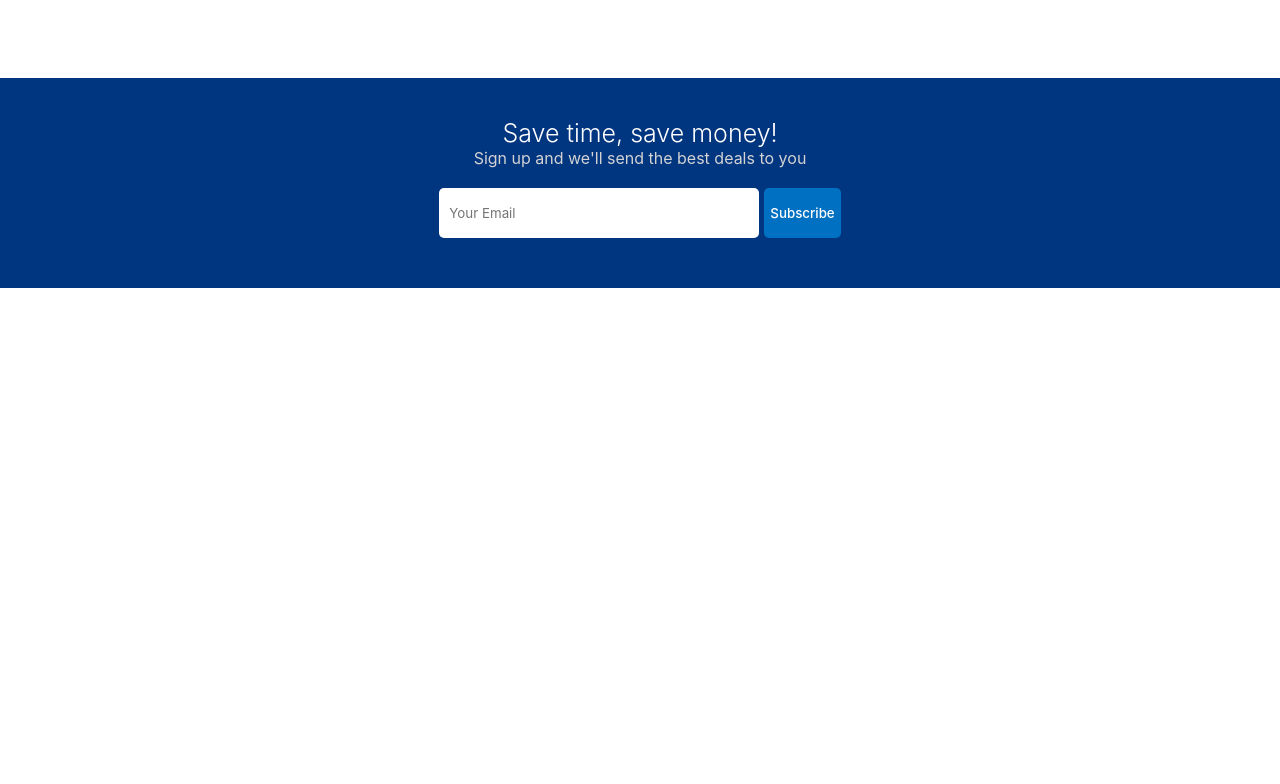
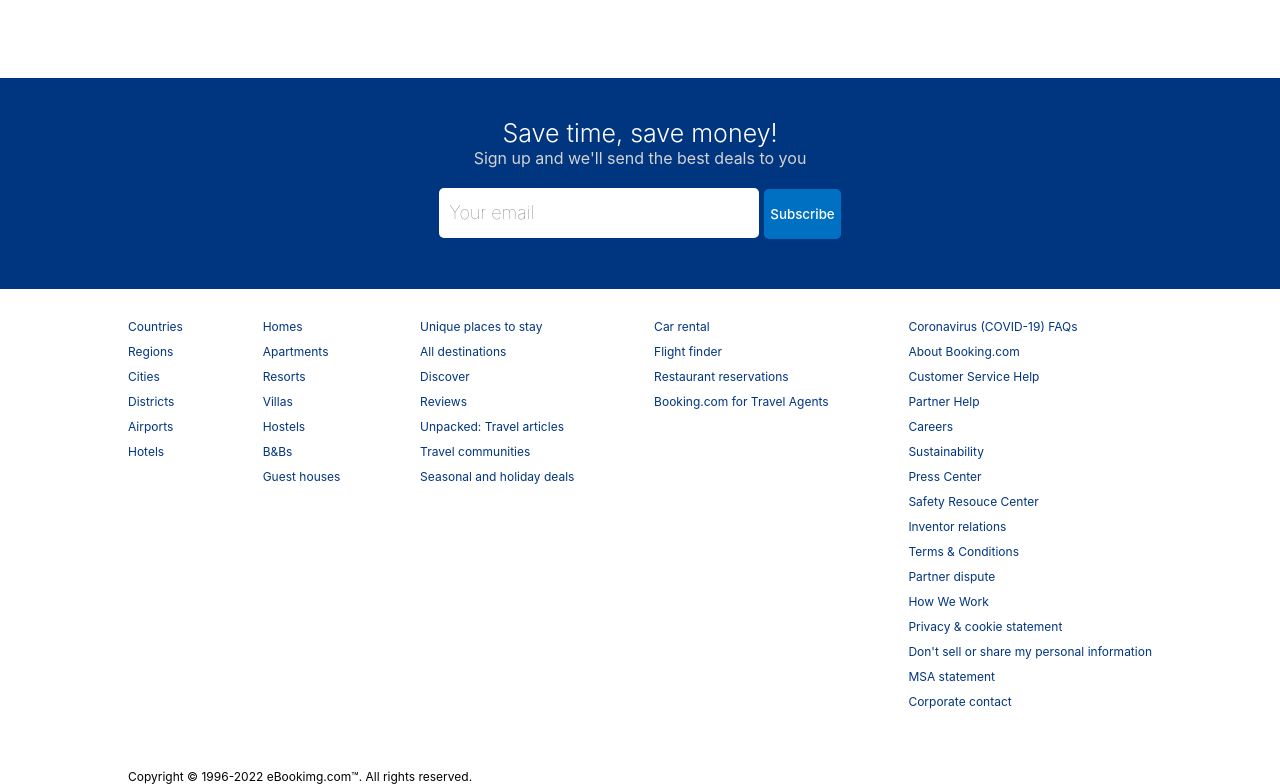
Before and after one commit to JS-Jamie/booking.com-clone, a React (Create React App) app in the folder client/: page / in a window 1280 px wide. Shown: the part 1376-2160 px from the top of the page. Before the commit the page ends 1664 px from the top, so only its background shows below. Built offline with nearby package versions, Linux system fonts and the light colour scheme.

Commit message:
Complete maillist section and create search box in the hotel list page

```diff
--- /dev/null
+++ b/client/src/components/footer/Footer.jsx
@@ -0,0 +1,69 @@
+import './footer.css';
+
+const Footer = () => {
+  return (
+    <div className='footer'>
+      <div className='fLists'>
+        <ul className='fList'>
+          <li className='fListItem'>Countries</li>
+          <li className='fListItem'>Regions</li>
+          <li className='fListItem'>Cities</li>
+          <li className='fListItem'>Districts</li>
+          <li className='fListItem'>Airports</li>
+          <li className='fListItem'>Hotels</li>
+        </ul>
+
+        <ul className='fList'>
+          <li className='fListItem'>Homes</li>
+          <li className='fListItem'>Apartments</li>
+          <li className='fListItem'>Resorts</li>
+          <li className='fListItem'>Villas</li>
+          <li className='fListItem'>Hostels</li>
+          <li className='fListItem'>B&Bs</li>
+          <li className='fListItem'>Guest houses</li>
+        </ul>
+
+        <ul className='fList'>
+          <li className='fListItem'>Unique places to stay</li>
+          <li className='fListItem'>All destinations</li>
+          <li className='fListItem'>Discover</li>
+          <li className='fListItem'>Reviews</li>
+          <li className='fListItem'>Unpacked: Travel articles</li>
+          <li className='fListItem'>Travel communities</li>
+          <li className='fListItem'>Seasonal and holiday deals</li>
+        </ul>
+
+        <ul className='fList'>
+          <li className='fListItem'>Car rental</li>
+          <li className='fListItem'>Flight finder</li>
+          <li className='fListItem'>Restaurant reservations</li>
+          <li className='fListItem'>Booking.com for Travel Agents</li>
+        </ul>
+
+        <ul className='fList'>
+          <li className='fListItem'>Coronavirus (COVID-19) FAQs</li>
+          <li className='fListItem'>About Booking.com</li>
+          <li className='fListItem'>Customer Service Help</li>
+          <li className='fListItem'>Partner Help</li>
+          <li className='fListItem'>Careers</li>
+          <li className='fListItem'>Sustainability</li>
+          <li className='fListItem'>Press Center</li>
+          <li className='fListItem'>Safety Resouce Center</li>
+          <li className='fListItem'>Inventor relations</li>
+          <li className='fListItem'>Terms & Conditions</li>
+          <li className='fListItem'>Partner dispute</li>
+          <li className='fListItem'>How We Work</li>
+          <li className='fListItem'>Privacy & cookie statement</li>
+          <li className='fListItem'>
+            Don't sell or share my personal information
+          </li>
+          <li className='fListItem'>MSA statement</li>
+          <li className='fListItem'>Corporate contact</li>
+        </ul>
+      </div>
+      <div>Copyright © 1996-2022 eBookimg.com&#8482;. All rights reserved.</div>
+    </div>
+  );
+};
+
+export default Footer;
--- /dev/null
+++ b/client/src/components/footer/footer.css
@@ -0,0 +1,23 @@
+.footer {
+  width: 100%;
+  max-width: 1024px;
+  font-size: 12px;
+}
+
+.fLists {
+  width: 100%;
+  display: flex;
+  justify-content: space-between;
+  margin-bottom: 50px;
+}
+
+.fList {
+  list-style: none;
+  padding: 0;
+}
+
+.fListItem {
+  margin-bottom: 10px;
+  color: #003580;
+  cursor: pointer;
+}
--- a/client/src/components/header/Header.jsx
+++ b/client/src/components/header/Header.jsx
@@ -14,8 +14,10 @@ import 'react-date-range/dist/theme/default.css'; // theme css file
 import { DateRange } from 'react-date-range';
 import { useState } from 'react';
 import { format } from 'date-fns'; // transforms js date to readable strings
+import { useNavigate } from 'react-router-dom';
 
 const Header = ({ type }) => {
+  const [destination, setDestination] = useState('');
   const [openDate, setOpenDate] = useState(false);
   const [date, setDate] = useState([
     {
@@ -32,6 +34,8 @@ const Header = ({ type }) => {
     room: 1,
   });
 
+  const navigate = useNavigate();
+
   const handleOption = (name, operation) => {
     setOptions((prev) => {
       return {
@@ -39,6 +43,10 @@ const Header = ({ type }) => {
         [name]: operation === 'i' ? options[name] + 1 : options[name] - 1,
       };
     });
+  };
+
+  const handleSearch = () => {
+    navigate('/hotels', { state: { destination, date, options } });
   };
 
   return (
@@ -86,6 +94,7 @@ const Header = ({ type }) => {
                   type='text'
                   placeholder='Where are you going?'
                   className='headerSearchInput'
+                  onChange={(e) => setDestination(e.target.value)}
                 />
               </div>
 
@@ -104,6 +113,7 @@ const Header = ({ type }) => {
                     onChange={(item) => setDate([item.selection])}
                     moveRangeOnFirstSelection={false}
                     ranges={date}
+                    minDate={new Date()}
                     className='date'
                   />
                 )}
@@ -186,7 +196,9 @@ const Header = ({ type }) => {
               </div>
 
               <div className='headerSearchItem'>
-                <button className='headerBtn'>Search</button>
+                <button className='headerBtn' onClick={handleSearch}>
+                  Search
+                </button>
               </div>
             </div>
           </>
--- a/client/src/components/mailList/MailList.jsx
+++ b/client/src/components/mailList/MailList.jsx
@@ -8,7 +8,7 @@ const MailList = () => {
         Sign up and we'll send the best deals to you
       </span>
       <div className='mailInputContainer'>
-        <input type='text' placeholder='Your Email' />
+        <input type='text' placeholder='Your email' />
         <button>Subscribe</button>
       </div>
     </div>
--- a/client/src/components/mailList/mailList.css
+++ b/client/src/components/mailList/mailList.css
@@ -26,6 +26,8 @@
   border: none;
   border-radius: 5px;
   margin-right: 5px;
+  font-size: 18px;
+  font-weight: 120;
 }
 
 .mailInputContainer > button {
--- a/client/src/pages/home/Home.jsx
+++ b/client/src/pages/home/Home.jsx
@@ -1,4 +1,5 @@
 import Featured from '../../components/featured/Featured';
+import Footer from '../../components/footer/Footer';
 import Header from '../../components/header/Header';
 import LovedProperties from '../../components/lovedProperties/LovedProperties';
 import MailList from '../../components/mailList/MailList';
@@ -18,6 +19,7 @@ const Home = () => {
         <h1 className='homeTitle'>Homes guests love</h1>
         <LovedProperties />
         <MailList />
+        <Footer />
       </div>
     </div>
   );
--- a/client/src/pages/list/List.jsx
+++ b/client/src/pages/list/List.jsx
@@ -1,12 +1,49 @@
-import React from 'react';
+import './list.css';
 import Header from '../../components/header/Header';
 import Navbar from '../../components/navbar/Navbar';
+import { useLocation } from 'react-router-dom';
+import { format } from 'date-fns'; // transforms js date to readable strings
+import { useState } from 'react';
+import { DateRange } from 'react-date-range';
 
 const List = () => {
+  const location = useLocation();
+  const [destination, setDestination] = useState(location.state.destination);
+  const [date, setDate] = useState(location.state.date);
+  const [openDate, setOpenDate] = useState(false);
+  const [options, setOptions] = useState(location.state.options);
+
   return (
     <div>
       <Navbar />
       <Header type='list' />
+      <div className='listContainer'>
+        <div className='listWrapper'>
+          <div className='listSearch'>
+            <h1 className='lsTitle'>Search</h1>
+            <div className='lsItem'>
+              <label>Destination</label>
+              <input type='text' placeholder={destination} />
+            </div>
+
+            <div className='lsItem'>
+              <label>Check-in Date</label>
+              <span onClick={() => setOpenDate(!openDate)}>{`${format(
+                date[0].startDate,
+                'MM/dd/yyyy'
+              )} to ${format(date[0].endDate, 'MM/dd/yyyy')}`}</span>
+              {openDate && (
+                <DateRange
+                  onChange={(item) => setDate([item.selection])}
+                  minDate={new Date()}
+                  ranges={date}
+                />
+              )}
+            </div>
+          </div>
+          <div className='listResult'></div>
+        </div>
+      </div>
     </div>
   );
 };
--- /dev/null
+++ b/client/src/pages/list/list.css
@@ -0,0 +1,57 @@
+.listContainer {
+  display: flex;
+  justify-content: center;
+  margin-top: 20px;
+}
+
+.listWrapper {
+  width: 100%;
+  max-width: 1024px;
+  display: flex;
+  gap: 20px;
+}
+
+.listSearch {
+  flex: 1;
+  background-color: #febb02;
+  padding: 10px;
+  border-radius: 10px;
+  position: sticky;
+  top: 10px;
+}
+
+.lsTitle {
+  font-size: 20px;
+  color: #555;
+  margin-bottom: 10px;
+}
+
+.lsItem {
+  display: flex;
+  flex-direction: column;
+  gap: 5px;
+  margin-bottom: 10px;
+}
+
+.lsItem > label {
+  font-size: 12px;
+}
+
+.lsItem > input {
+  height: 30px;
+  border: none;
+  padding: 5px;
+}
+
+.lsItem > span {
+  height: 30px;
+  padding: 5px;
+  background-color: white;
+  display: flex;
+  align-items: center;
+  cursor: pointer;
+}
+
+.listResult {
+  flex: 3;
+}
```
